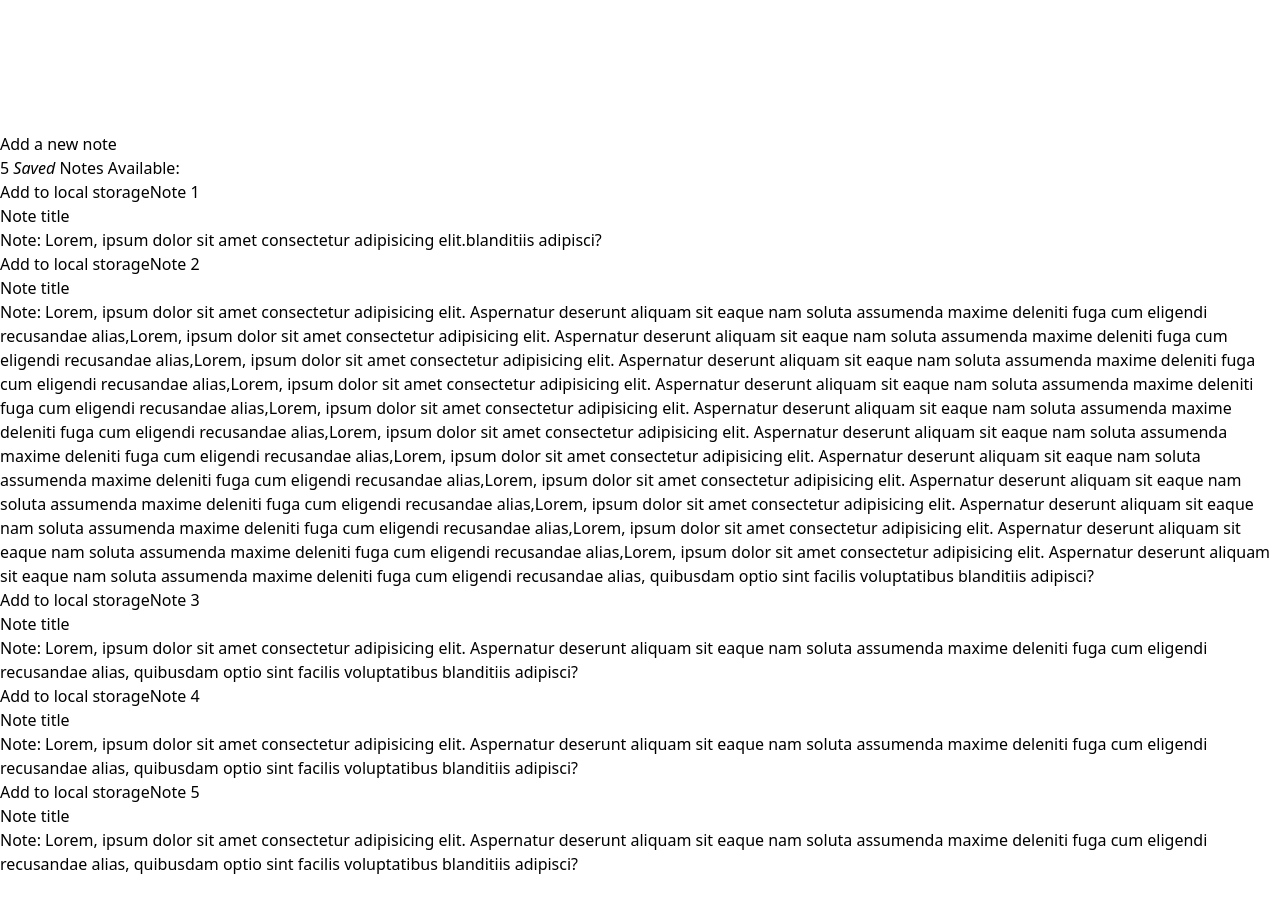
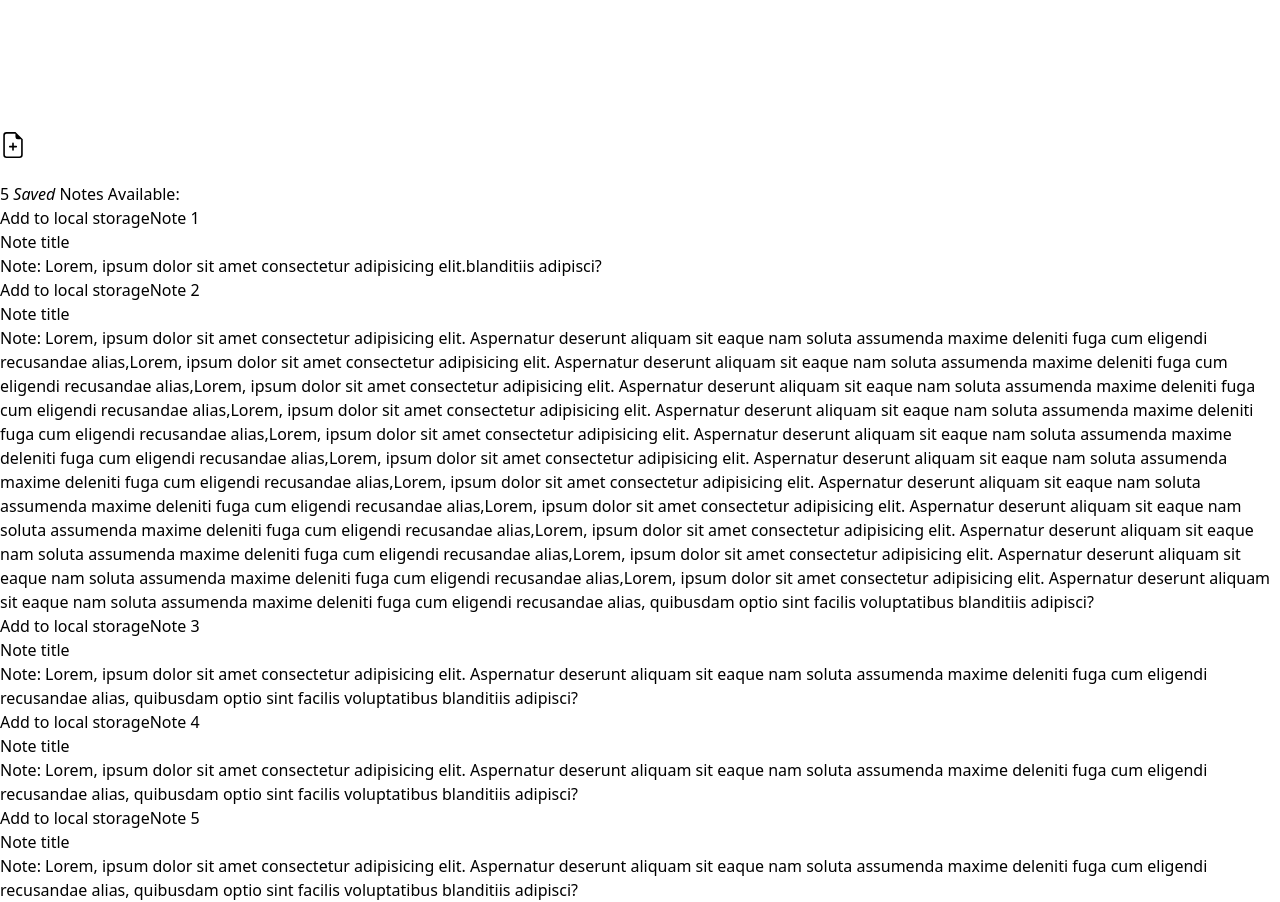
Before and after one commit to monyasau/Notes-app, a React (Vite) app: page / in a window 1280 px wide. Shown: the part 1220-2122 px from the top of the page. Before the commit the page ends 2096 px from the top, so only its background shows below. Built offline with nearby package versions, Linux system fonts and the light colour scheme.

Commit message:
added title input to new note section

```diff
--- a/src/components/NoteMainApp.jsx
+++ b/src/components/NoteMainApp.jsx
@@ -38,9 +38,20 @@ let NoteMainApp = () => {
   ];
   return (
     <>
-      <div className="my-4 px-4 border max-w-screen-xl mx-auto">
-        <span>Add a new note</span>
-        <div></div>
+      <div className="my-4 p-4 border bg-slate-50 max-w-screen-xl mx-auto">
+        <div className="flex bg-white p-4">
+        <svg
+          xmlns="http://www.w3.org/2000/svg"
+          width="26"
+          height="26"
+          fill="currentColor"
+          viewBox="0 0 16 16"
+        >
+          <path d="M8 6.5a.5.5 0 0 1 .5.5v1.5H10a.5.5 0 0 1 0 1H8.5V11a.5.5 0 0 1-1 0V9.5H6a.5.5 0 0 1 0-1h1.5V7a.5.5 0 0 1 .5-.5" />
+          <path d="M14 4.5V14a2 2 0 0 1-2 2H4a2 2 0 0 1-2-2V2a2 2 0 0 1 2-2h5.5zm-3 0A1.5 1.5 0 0 1 9.5 3V1H4a1 1 0 0 0-1 1v12a1 1 0 0 0 1 1h8a1 1 0 0 0 1-1V4.5z" />
+        </svg>
+<input type="text" className="w-full border" />
+        </div>
       </div>
       <div className="my-4 px-4 border max-w-screen-xl mx-auto">
         <div>
```
